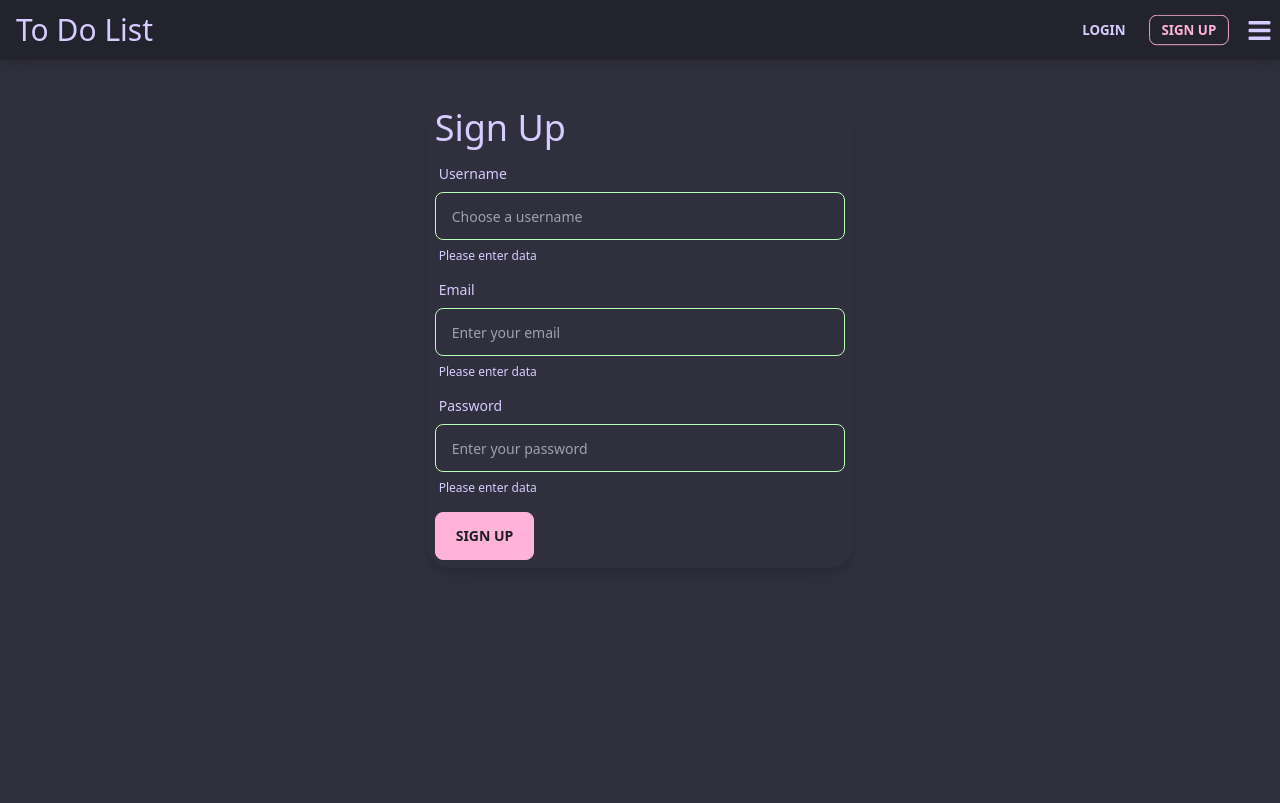
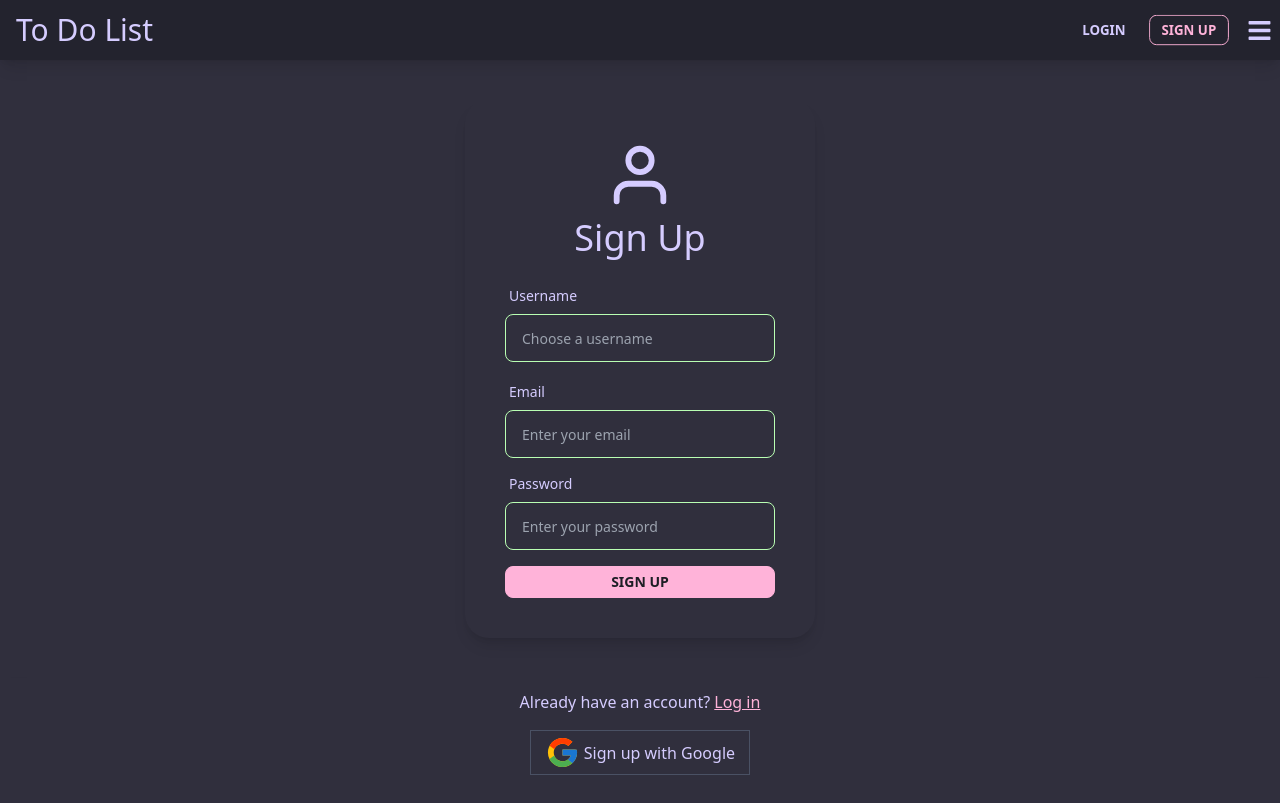
Before and after one commit to SciSaif/To-Do-List, a React (Create React App) app: page /sign-up in a window 1280 px wide. Built offline with nearby package versions, Linux system fonts and the light colour scheme; no server answers.

Commit message:
styled login and sign up pages

```diff
--- a/src/pages/SignIn.jsx
+++ b/src/pages/SignIn.jsx
@@ -3,6 +3,9 @@ import { useState, useEffect, useContext } from "react";
 import { getAuth, signInWithEmailAndPassword } from "firebase/auth";
 import { Link, useNavigate } from "react-router-dom";
 import TodosContext from "../context/TodosContext";
+import { AiOutlineLogin } from "react-icons/ai";
+import { FcGoogle } from "react-icons/fc";
+
 function SignIn() {
   const [formData, setFormData] = useState({
     email: "",
@@ -45,10 +48,11 @@ function SignIn() {
 
   return (
     <>
-      <main className="container justify-center rounded-3xl shadow-lg w-100 md-w-75 lg:w-1/2 xl:w-1/3 m-auto p-2 mt-10">
-        <p className="mb-2 text-4xl text">Sign In</p>
-        <form className="form-control" onSubmit={onSubmit}>
-          <label className="label">
+      <main className="container flex flex-col items-center rounded-3xl shadow-lg w-fit min-w-[350px]  m-auto p-10  mt-10 ">
+        <AiOutlineLogin size="70px" />
+        <p className="my-2 text-4xl text">Sign In</p>
+        <form className="form-control w-full" onSubmit={onSubmit}>
+          <label className="label mt-3">
             <span className="label-text">Email</span>
           </label>
           <input
@@ -59,11 +63,8 @@ function SignIn() {
             value={email}
             onChange={onChange}
           />
-          <label className="label">
-            <span className="label-text-alt">Please enter data</span>
-          </label>
 
-          <label className="label">
+          <label className="label mt-2">
             <span className="label-text">Password</span>
           </label>
           <input
@@ -74,18 +75,29 @@ function SignIn() {
             value={password}
             onChange={onChange}
           />
-          <label className="label">
-            <span className="label-text-alt">Please enter data</span>
-          </label>
 
-          <button
-            type="submit"
-            className="btn btn-primary mt-2 w-fit pl-5 pr-5"
-          >
+          <button type="submit" className="btn btn-sm btn-primary mt-4 w-full">
             Sign In
           </button>
+
+          <Link to="/" className="mt-2 mx-auto">
+            Forgot Password
+          </Link>
         </form>
       </main>
+
+      <div className="container flex flex-col items-center shadow-lg w-full mt-10 p-3">
+        <p>
+          Don't have an account?{" "}
+          <Link to="/sign-up" className="underline text-primary">
+            Sign up
+          </Link>
+        </p>
+        <div className="flex items-center my-4  w-[200px] justify-around cursor-pointer border border-slate-500/50 py-1 px-3 ">
+          <FcGoogle size="35px" />
+          <p>Sign in with Google</p>
+        </div>
+      </div>
     </>
   );
 }
--- a/src/pages/SignUp.jsx
+++ b/src/pages/SignUp.jsx
@@ -8,6 +8,9 @@ import {
 } from "firebase/auth";
 import { setDoc, doc, serverTimestamp } from "firebase/firestore";
 import { db } from "../firebase.config";
+import { AiOutlineLogin } from "react-icons/ai";
+import { FcGoogle } from "react-icons/fc";
+import { FiUser } from "react-icons/fi";
 
 function SignUp() {
   const [formData, setFormData] = useState({
@@ -67,10 +70,11 @@ function SignUp() {
 
   return (
     <>
-      <main className="container justify-center rounded-3xl shadow-lg w-100 md-w-75 lg:w-1/2 xl:w-1/3 m-auto p-2 mt-10">
-        <p className="mb-2 text-4xl text">Sign Up</p>
-        <form className="form-control" onSubmit={onSubmit}>
-          <label className="label">
+      <main className="container flex flex-col items-center rounded-3xl shadow-lg w-fit min-w-[350px]  m-auto p-10  mt-10 ">
+        <FiUser size="70px" />
+        <p className="my-2 text-4xl text">Sign Up</p>
+        <form className="form-control w-full" onSubmit={onSubmit}>
+          <label className="label mt-3">
             <span className="label-text">Username</span>
           </label>
           <input
@@ -81,25 +85,19 @@ function SignUp() {
             value={username}
             onChange={onChange}
           />
-          <label className="label">
-            <span className="label-text-alt">Please enter data</span>
-          </label>
-          <label className="label">
+          <label className="label mt-3">
             <span className="label-text">Email</span>
           </label>
           <input
-            type="text"
+            type="email"
             name="email"
             placeholder="Enter your email"
             className="input input-secondary input-bordered"
             value={email}
             onChange={onChange}
           />
-          <label className="label">
-            <span className="label-text-alt">Please enter data</span>
-          </label>
 
-          <label className="label">
+          <label className="label mt-2">
             <span className="label-text">Password</span>
           </label>
           <input
@@ -110,18 +108,25 @@ function SignUp() {
             value={password}
             onChange={onChange}
           />
-          <label className="label">
-            <span className="label-text-alt">Please enter data</span>
-          </label>
 
-          <button
-            type="submit"
-            className="btn btn-primary mt-2 w-fit pl-5 pr-5"
-          >
-            Sign Up
+          <button type="submit" className="btn btn-sm btn-primary mt-4 w-full">
+            Sign up
           </button>
         </form>
       </main>
+
+      <div className="container flex flex-col items-center shadow-lg w-full mt-10 p-3">
+        <p>
+          Already have an account?{" "}
+          <Link to="/sign-in" className="underline text-primary">
+            Log in
+          </Link>
+        </p>
+        <div className="flex items-center my-4  w-[220px] justify-around cursor-pointer border border-slate-500/50 py-1 px-3 ">
+          <FcGoogle size="35px" />
+          <p>Sign up with Google</p>
+        </div>
+      </div>
     </>
   );
 }
```
